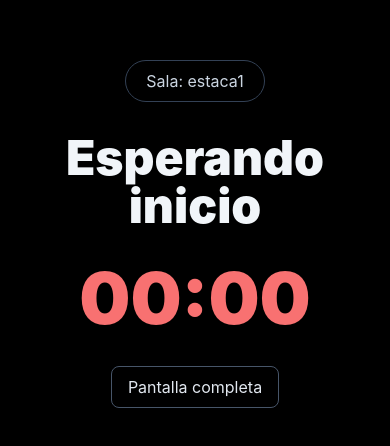
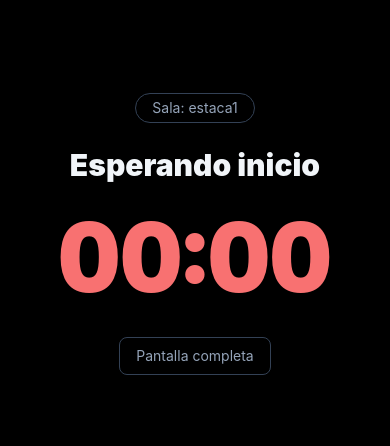
Before and after one commit to chrispora2020/CronosFlow, a React (Vite) app in the folder client/: page /display in a window 390 px wide. Shown: the part 188-634 px from the top of the page. Built offline with nearby package versions, Linux system fonts and the light colour scheme; no server answers; the HTML template or start-up script is replaced by a standard one.

Commit message:
display config + mobile responsive

```diff
--- a/client/src/AdminPage.jsx
+++ b/client/src/AdminPage.jsx
@@ -13,7 +13,13 @@ const defaultState = {
   progress: 0,
   totalDuration: 0,
   currentSpeaker: null,
-  autoAdvance: true
+  autoAdvance: true,
+  displayConfig: {
+    showName: true,
+    showTimer: true,
+    namePosition: 'top',
+    timerSize: 'lg'
+  }
 };
 
 export default function AdminPage() {
@@ -50,6 +56,17 @@ export default function AdminPage() {
   const switchRoom = (id) => {
     navigate(`/admin?room=${encodeURIComponent(id)}`);
   };
+
+  const cfg = state.displayConfig ?? defaultState.displayConfig;
+
+  const updateDisplayConfig = (patch) => {
+    socket.emit('set_display_config', { roomId, config: patch });
+  };
+
+  const cfgBtn = (active) =>
+    `rounded-lg px-4 py-2 text-sm font-semibold transition-colors ${
+      active ? 'bg-cyan-500 text-black' : 'bg-slate-700 text-slate-300 hover:bg-slate-600'
+    }`;
 
   const reorderSpeakers = (fromIdx, toIdx) => {
     if (fromIdx === toIdx) return;
@@ -219,6 +236,40 @@ export default function AdminPage() {
         </div>
       </section>
 
+      <section className="mb-6 rounded-2xl border border-slate-800 bg-slate-900 p-4">
+        <h2 className="mb-4 text-xl font-bold">Configuración del Display</h2>
+        <div className="grid gap-5 sm:grid-cols-2">
+          <div>
+            <p className="mb-2 text-sm text-slate-400">Mostrar en pantalla</p>
+            <div className="flex gap-2">
+              <button className={cfgBtn(cfg.showName)} onClick={() => updateDisplayConfig({ showName: !cfg.showName })}>
+                {cfg.showName ? '✓' : '✗'} Nombre
+              </button>
+              <button className={cfgBtn(cfg.showTimer)} onClick={() => updateDisplayConfig({ showTimer: !cfg.showTimer })}>
+                {cfg.showTimer ? '✓' : '✗'} Tiempo
+              </button>
+            </div>
+          </div>
+          <div>
+            <p className="mb-2 text-sm text-slate-400">Posición del nombre</p>
+            <div className="flex gap-2">
+              <button className={cfgBtn(cfg.namePosition === 'top')} onClick={() => updateDisplayConfig({ namePosition: 'top' })}>↑ Arriba</button>
+              <button className={cfgBtn(cfg.namePosition === 'bottom')} onClick={() => updateDisplayConfig({ namePosition: 'bottom' })}>↓ Abajo</button>
+            </div>
+          </div>
+          <div>
+            <p className="mb-2 text-sm text-slate-400">Tamaño del timer</p>
+            <div className="flex gap-2">
+              {['sm', 'md', 'lg'].map((size) => (
+                <button key={size} className={cfgBtn(cfg.timerSize === size)} onClick={() => updateDisplayConfig({ timerSize: size })}>
+                  {size.toUpperCase()}
+                </button>
+              ))}
+            </div>
+          </div>
+        </div>
+      </section>
+
       <section className="rounded-2xl border border-slate-800 bg-slate-900 p-4">
         <h2 className="mb-3 text-2xl font-bold">Control en vivo</h2>
         <p className="mb-2 text-lg">Actual: <strong>{state.currentSpeaker?.name || '—'}</strong></p>
--- a/client/src/DisplayPage.jsx
+++ b/client/src/DisplayPage.jsx
@@ -3,16 +3,28 @@ import { TimerText } from './components/TimerText';
 import { useRoomId } from './hooks/useRoomId';
 import { socket } from './socket';
 
-const defaultState = {
-  speakers: [],
-  currentSpeaker: null,
-  timeRemaining: 0,
-  isRunning: false
+const defaultConfig = {
+  showName: true,
+  showTimer: true,
+  namePosition: 'top',
+  timerSize: 'lg'
+};
+
+const timerSizeClass = {
+  sm: 'text-6xl leading-none sm:text-7xl',
+  md: 'text-7xl leading-none sm:text-8xl md:text-9xl',
+  lg: 'text-8xl leading-none sm:text-9xl md:text-[12rem]'
 };
 
 export default function DisplayPage() {
   const roomId = useRoomId();
-  const [state, setState] = useState(defaultState);
+  const [state, setState] = useState({
+    speakers: [],
+    currentSpeaker: null,
+    timeRemaining: 0,
+    isRunning: false,
+    displayConfig: defaultConfig
+  });
 
   useEffect(() => {
     socket.emit('join_room', { roomId });
@@ -21,6 +33,7 @@ export default function DisplayPage() {
     return () => socket.off('sync_state', onSync);
   }, [roomId]);
 
+  const cfg = state.displayConfig ?? defaultConfig;
   const currentSpeakerDuration = state.currentSpeaker?.durationSeconds || 0;
   const ratio = currentSpeakerDuration > 0 ? state.timeRemaining / currentSpeakerDuration : 0;
 
@@ -31,23 +44,39 @@ export default function DisplayPage() {
   }, [ratio, state.timeRemaining]);
 
   const timeUp = state.timeRemaining === 0 && !!state.currentSpeaker;
+  const timerColor = timeUp ? 'text-red-400' : colorClass;
+  const sizeClass = timerSizeClass[cfg.timerSize] ?? timerSizeClass.lg;
+
+  const nameEl = cfg.showName && (
+    <h1 className="w-full max-w-[90vw] break-words px-2 text-3xl font-black leading-tight sm:text-5xl md:text-7xl">
+      {state.currentSpeaker?.name || 'Esperando inicio'}
+    </h1>
+  );
+
+  const timerEl = cfg.showTimer && (
+    <div className={`font-black tabular-nums ${sizeClass} ${timerColor}`}>
+      <TimerText totalSeconds={state.timeRemaining} />
+    </div>
+  );
 
   return (
-    <main className={`flex min-h-screen flex-col items-center justify-center gap-8 p-6 text-center transition-colors duration-500 ${
-      timeUp ? 'bg-red-950 animate-pulse' : 'bg-black'
+    <main className={`flex min-h-screen w-full flex-col items-center justify-center gap-6 overflow-hidden p-4 text-center transition-colors duration-500 ${
+      timeUp ? 'animate-pulse bg-red-950' : 'bg-black'
     }`}>
-      <p className="rounded-full border border-slate-700 px-5 py-2 text-slate-300">Sala: {roomId}</p>
-      <h1 className="text-5xl font-black md:text-8xl">{state.currentSpeaker?.name || 'Esperando inicio'}</h1>
-      <div className={`text-7xl font-black md:text-[12rem] ${timeUp ? 'text-red-400' : colorClass}`}>
-        <TimerText totalSeconds={state.timeRemaining} />
-      </div>
+      <p className="rounded-full border border-slate-700 px-4 py-1 text-sm text-slate-400">
+        Sala: {roomId}
+      </p>
+
+      {cfg.namePosition === 'top' ? <>{nameEl}{timerEl}</> : <>{timerEl}{nameEl}</>}
+
       {timeUp && (
-        <div className="rounded-xl bg-red-500/30 px-8 py-4 text-4xl font-black text-red-300 md:text-6xl">
+        <div className="rounded-xl bg-red-500/30 px-6 py-3 text-2xl font-black text-red-300 sm:text-4xl md:text-6xl">
           TIEMPO FINALIZADO
         </div>
       )}
+
       <button
-        className="rounded-lg border border-slate-600 px-4 py-2 text-slate-200"
+        className="mt-2 rounded-lg border border-slate-700 px-4 py-2 text-sm text-slate-400"
         onClick={() => document.documentElement.requestFullscreen?.()}
       >
         Pantalla completa
```
Also changed, not shown: 1 other file (tests, documents, lock files or other folders).
